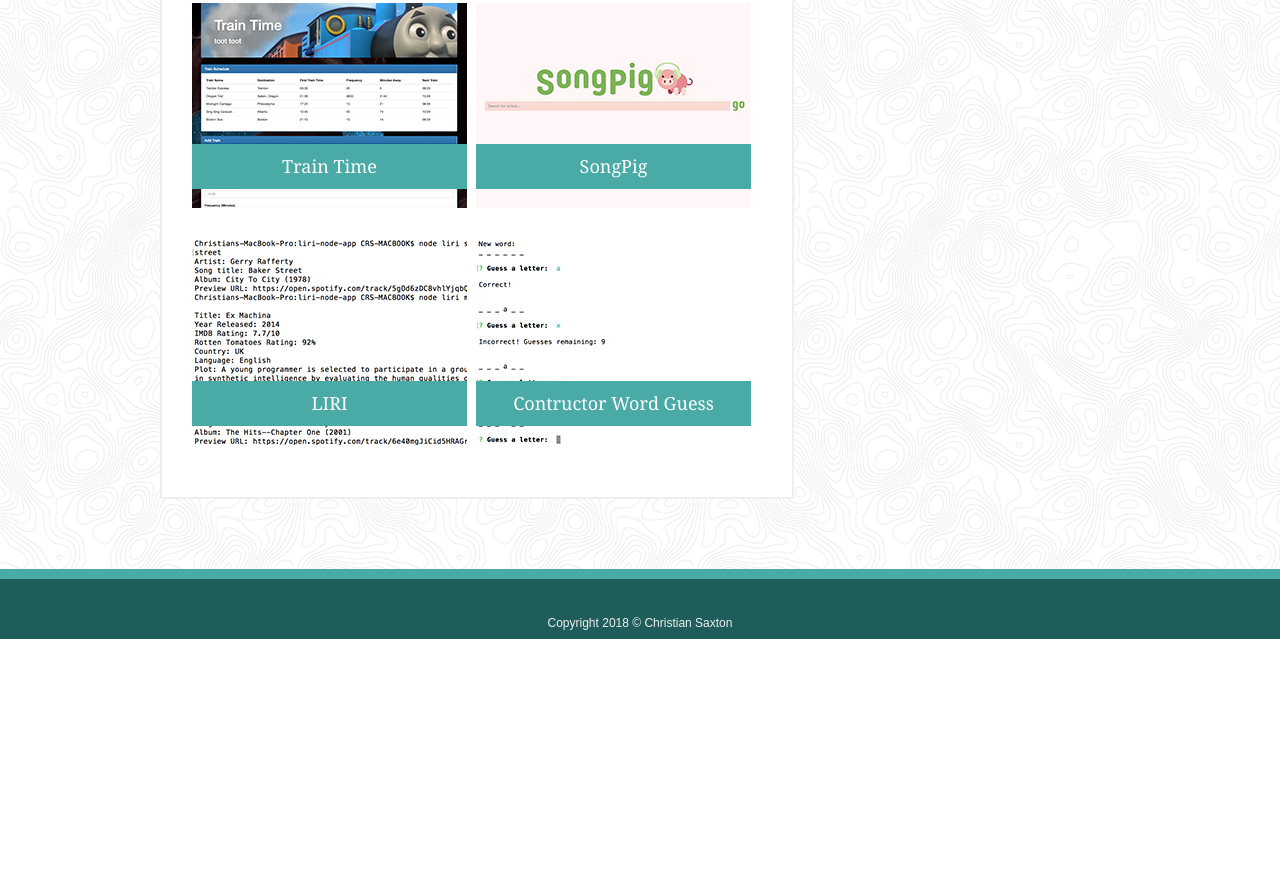
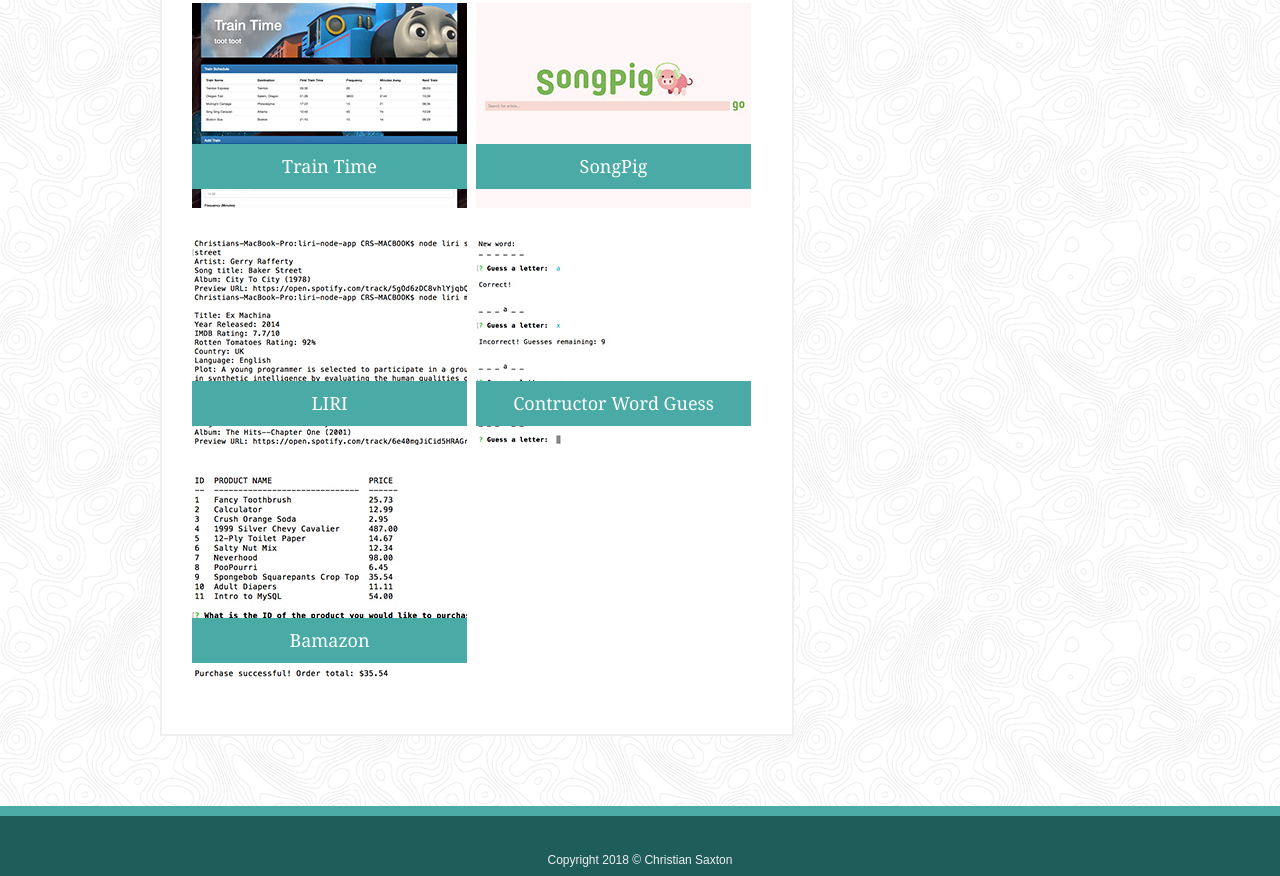
Before and after one commit to crsaxton87/Responsive-Portfolio, a plain HTML site: page portfolio.html in a window 1280 px wide. Shown: the part 708-1584 px from the top of the page. Before the commit the page ends 1347 px from the top, so only its background shows below. Drawn offline with Linux system fonts and the light colour scheme.

Commit message:
Added Bamazon project to portfolio

```diff
--- a/portfolio.html
+++ b/portfolio.html
@@ -112,6 +112,15 @@
                 </div>
                 </a>
 
+                <a href="https://github.com/crsaxton87/liri-node-app">
+                <div class="portimage clear">
+                    <img src="assets/images/portfolio/item9.jpg" id="imgtrans">
+                    <div class="portoverlay">
+                        Bamazon
+                    </div>
+                </div>
+                </a>
+
             </div>
         </div>
 
```
Also changed, not shown: assets/images/portfolio/item9.jpg (added).
